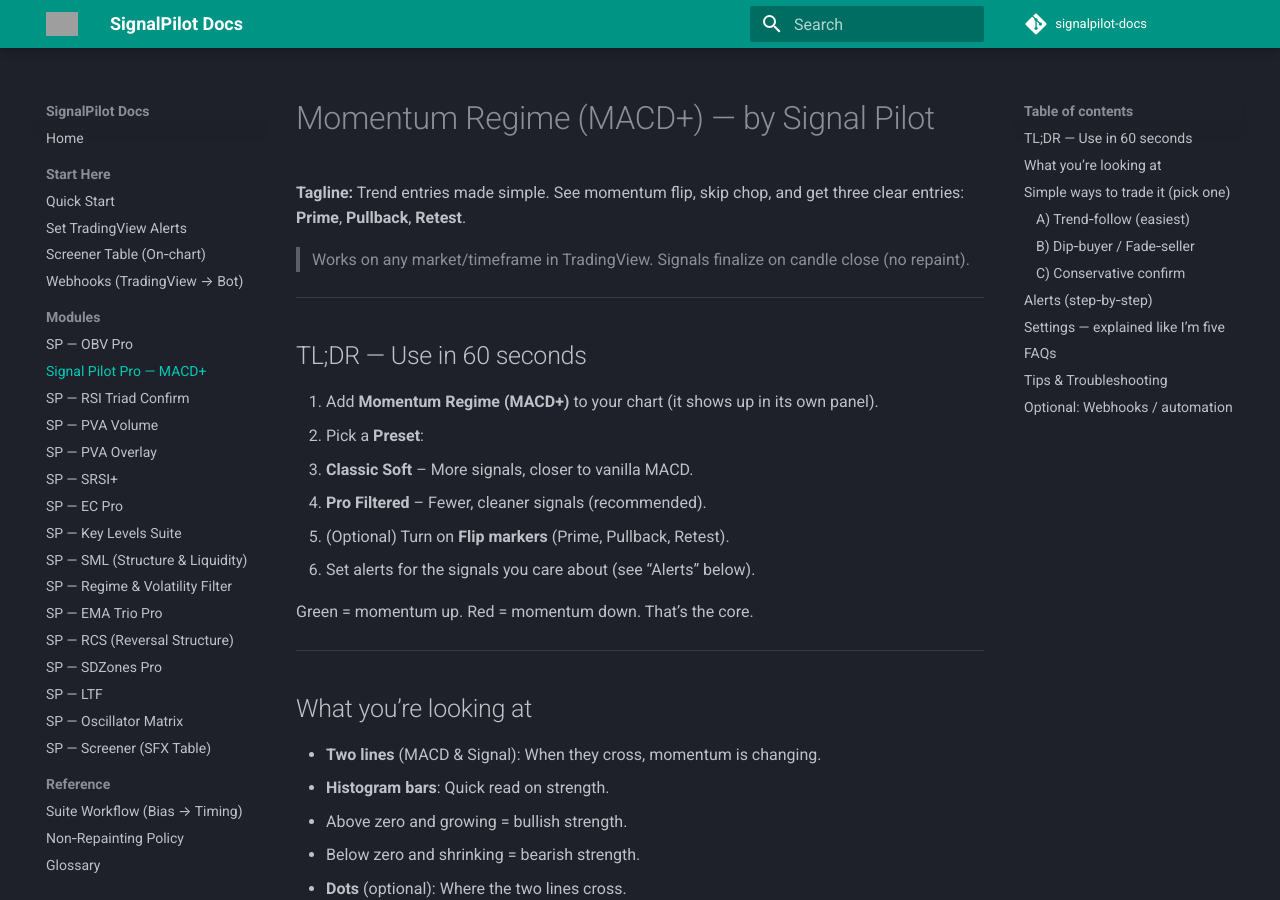
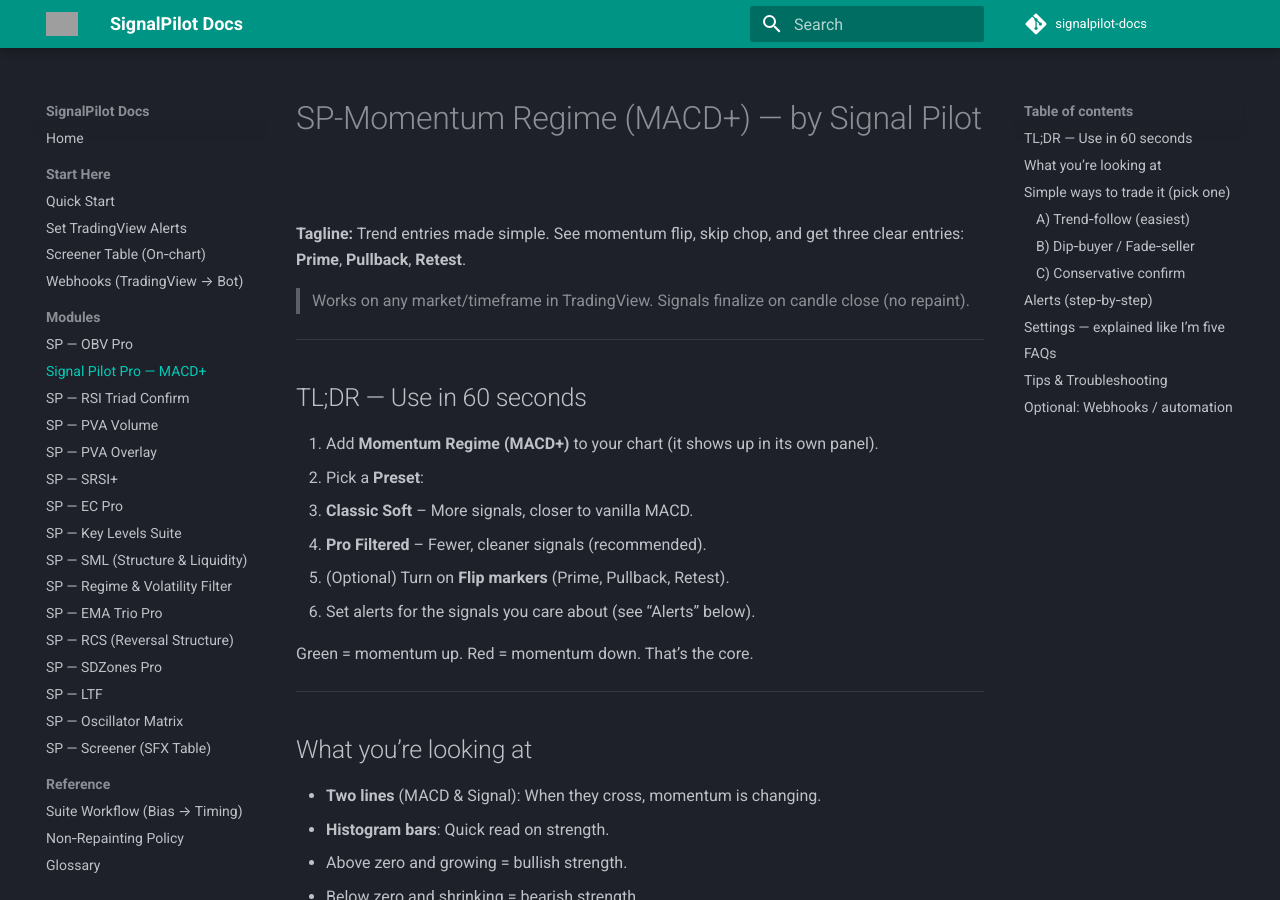
Before and after one commit to Signalpilot/signalpilot-docs, an MkDocs documentation site: the page built from docs/spp-macd-plus.md, in a window 1280 px wide and 900 px high. Built offline with MkDocs 1.6.1 and Material for MkDocs 9.7.7, drawn with Linux system fonts in a browser that asks for light colours; comment, search, counter and statistics services are not loaded; grey boxes are pictures that could not be loaded.

```diff
--- a/docs/spp-macd-plus.md
+++ b/docs/spp-macd-plus.md
@@ -1,4 +1,4 @@
-# Momentum Regime (MACD+) — by Signal Pilot
+# SP-Momentum Regime (MACD+) — by Signal Pilot
 **Tagline:** Trend entries made simple. See momentum flip, skip chop, and get three clear entries: **Prime**, **Pullback**, **Retest**.
 
 > Works on any market/timeframe in TradingView. Signals finalize on candle close (no repaint).
```
